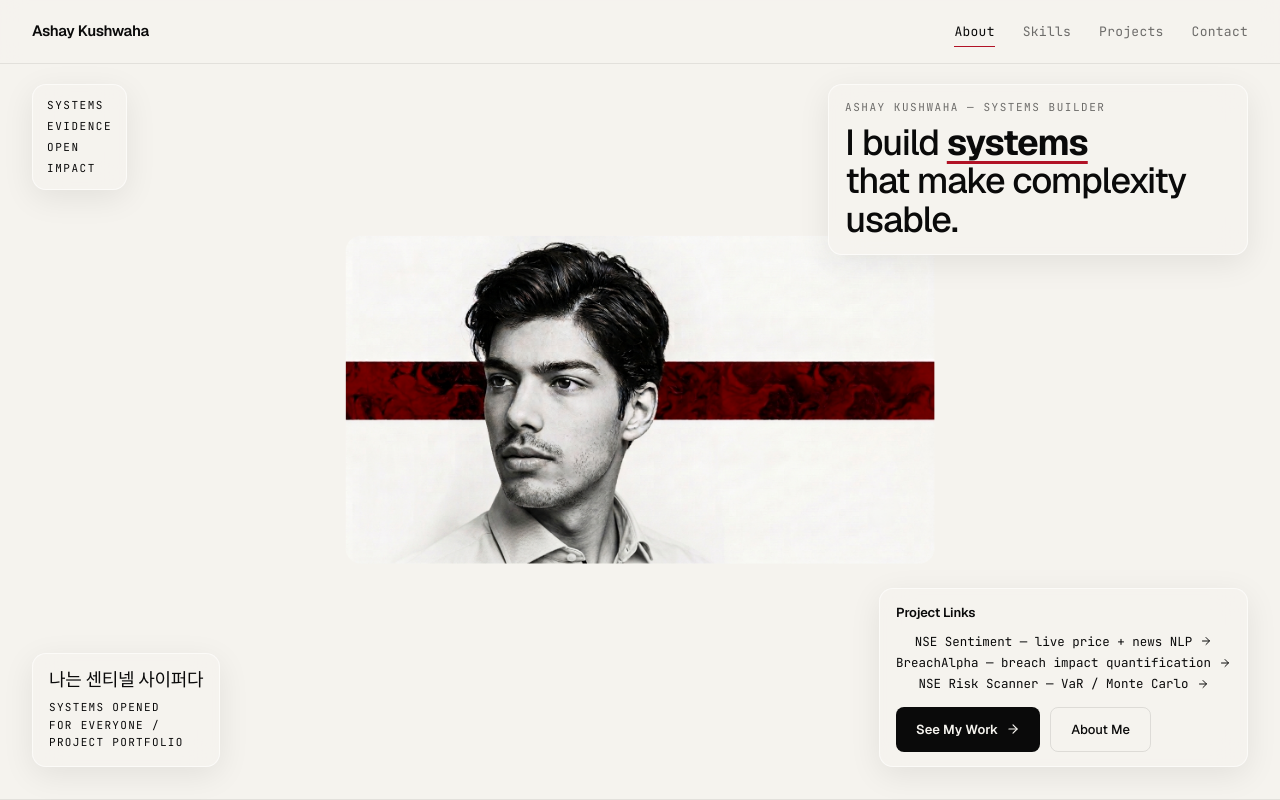
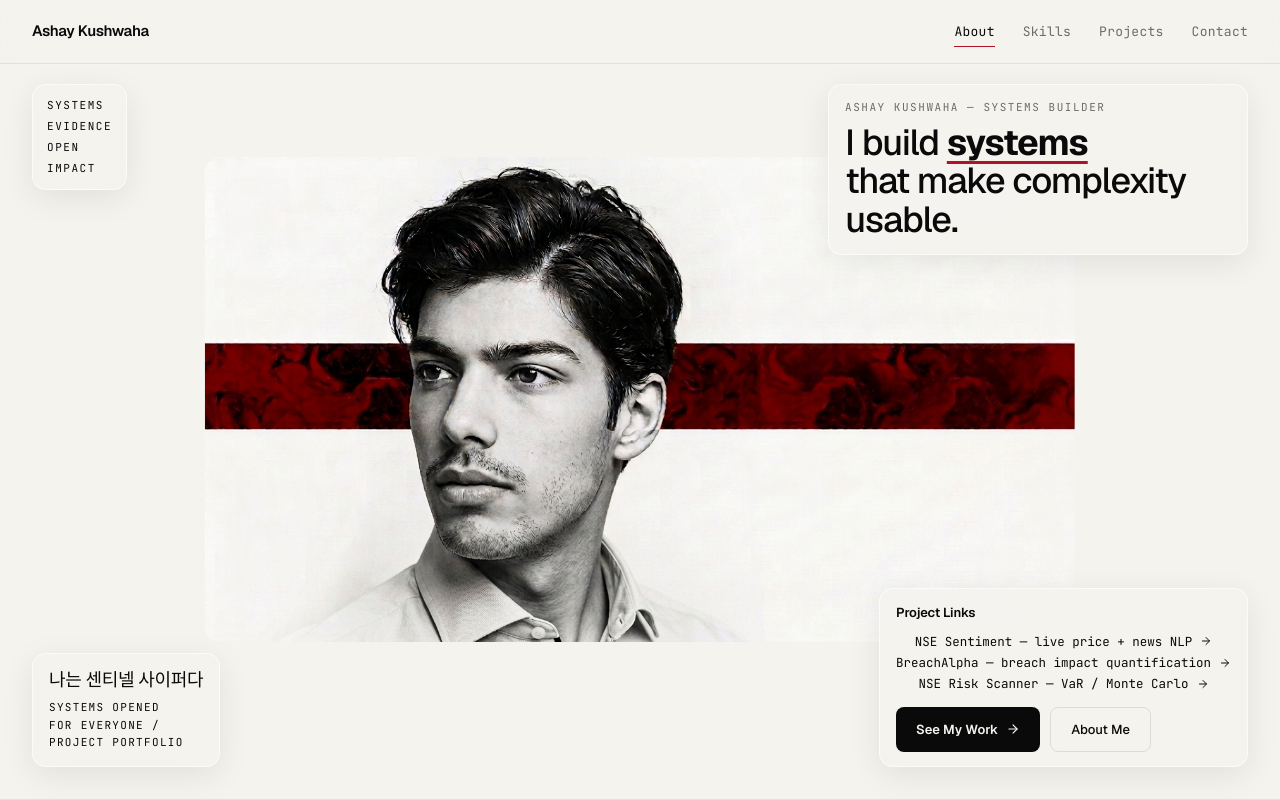
Before and after one commit to AshayK003/portfolio-hero, a Next.js app: page / in a window 1280 px wide. Shown: the top 800 px of the page. Built offline with nearby package versions, Linux system fonts and the light colour scheme.

Commit message:
Scale up desktop hero image (was too small/zoomed-out)
- Desktop overlay image width 680px -> min(1080px,68vw), max-height 72dvh -> 88dvh
- Image fills more of the full-height hero while staying uncropped (ratio 1376/768)

```diff
--- a/src/app/globals.css
+++ b/src/app/globals.css
@@ -77,7 +77,7 @@ a:focus-visible,button:focus-visible{outline:2px solid var(--color-crimson);outl
 @media(min-width:900px){
   .hero{height:100dvh;overflow:visible}
   .hero-stage{position:absolute;inset:0;display:block;padding:0 40px}
-  .hero-portrait-wrapper{position:absolute;left:50%;top:50%;transform:translate(-50%,-50%);width:min(680px,46vw);max-width:680px;aspect-ratio:1376/768;max-height:72dvh}
+  .hero-portrait-wrapper{position:absolute;left:50%;top:50%;transform:translate(-50%,-50%);width:min(1080px,68vw);max-width:1080px;aspect-ratio:1376/768;max-height:88dvh}
   .hero-portrait{border-radius:16px}
   .hero-glass{position:absolute;width:auto;max-width:none;text-align:left}
   .hero-glass--pillars{left:32px;top:84px;padding:10px 14px}
```
